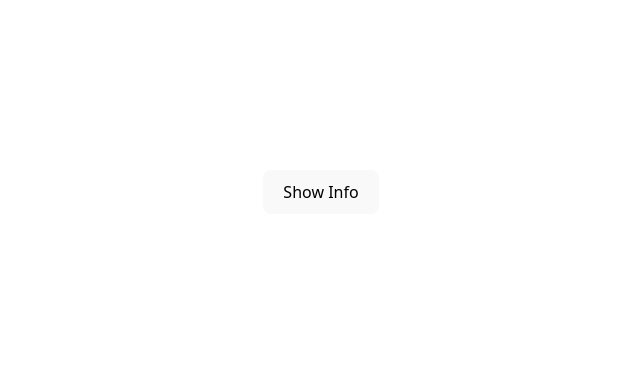
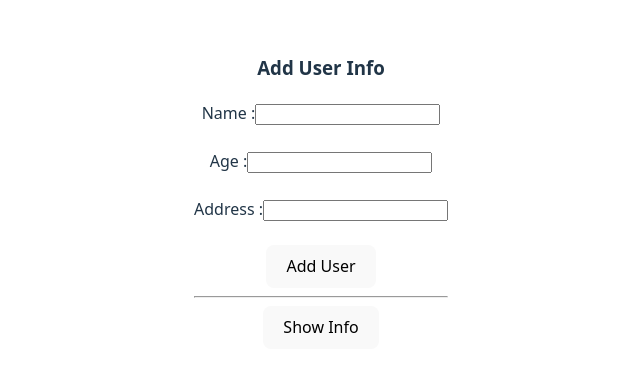
Before and after one commit to Minh3132004/ReactJS_Tutorial, a React (Vite) app in the folder my-app/: page / in a window 1280 px wide. Shown: the part 208-580 px from the top of the page, without its empty margins (319-959 px from the left). Built offline with nearby package versions, Linux system fonts and the light colour scheme.

Commit message:
Truyền hàm từ cha sang con

```diff
--- /dev/null
+++ b/my-app/src/components/AddUserInfo.jsx
@@ -0,0 +1,44 @@
+import { useState } from "react";
+
+function AddUserInfo(props) {
+
+    const [name , setName] = useState("");
+    const [age , setAge] = useState("");
+    const [address , setAddress] = useState("");
+
+    const handleClickAddUser = (event) => {
+        event.preventDefault();
+        const user = { name, age, address };
+        props.handleAddUser(user);
+    }
+
+    const handleAddName = (event) => {
+        setName(event.target.value);
+    }
+
+    const handleAddAge = (event) => {
+        setAge(event.target.value);
+    }
+
+    const handleAddAddress = (event) => {
+        setAddress(event.target.value);
+    }
+
+    return (
+        <>
+            <h3>Add User Info</h3>
+            <form onSubmit={handleClickAddUser}>
+                <label htmlFor="name">Name :</label>
+                <input type="text" id="name" name="name" onChange={handleAddName} /><br /><br />
+                <label htmlFor="age">Age :</label>
+                <input type="text" id="age" name="age" onChange={handleAddAge} /><br /><br />
+                <label htmlFor="address">Address :</label>
+                <input type="text" id="address" name="address" onChange={handleAddAddress} /><br /><br />
+                <button>Add User</button>
+            </form>
+            <hr />
+        </>
+    );
+}
+
+export default AddUserInfo;
--- a/my-app/src/components/MyComponent.jsx
+++ b/my-app/src/components/MyComponent.jsx
@@ -1,5 +1,6 @@
 import { useState } from "react";
 import DisplayInfo from "./DisplayInfo";
+import AddUserInfo from "./AddUserInfo";
 
 function MyComponent() {
 
@@ -9,8 +10,13 @@ function MyComponent() {
         { id: 3, name: "Charlie", age: 35, address: "789 Pine Rd" }
     ]);
 
+    const handleAddUser = (user) => {
+        setListUser([...listUser, user]);
+    }
+
     return (
         <div>
+            <AddUserInfo handleAddUser={handleAddUser} />
             <DisplayInfo listUser={listUser} />
         </div>
     );
```
